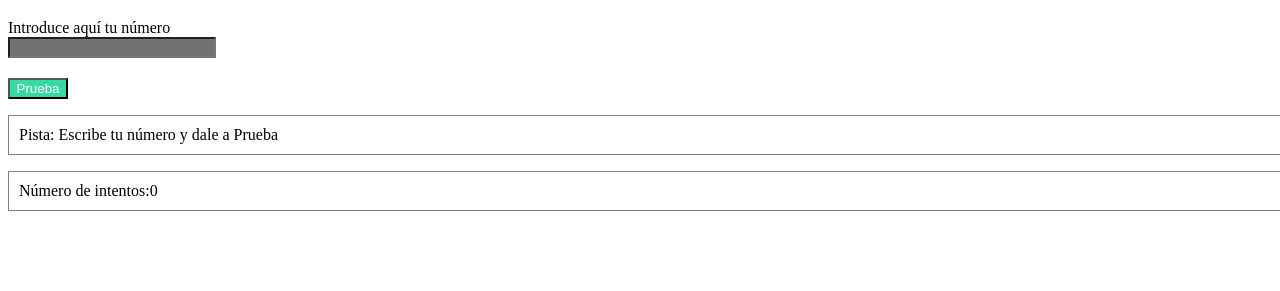
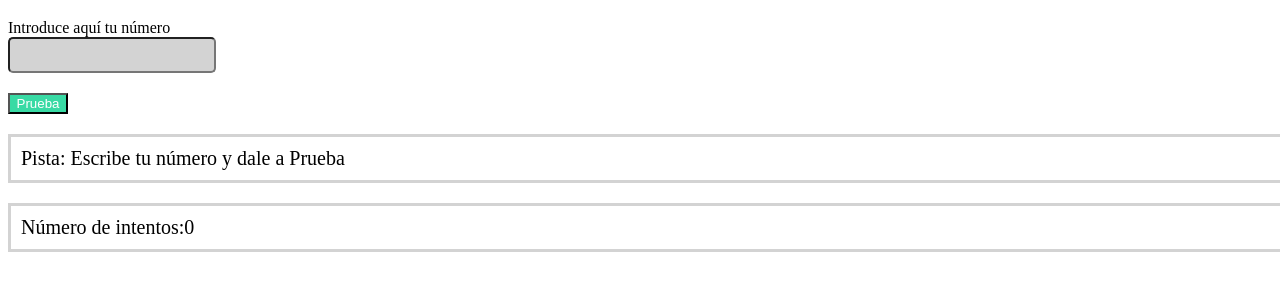
Before and after one commit to Adalab/modulo-2-evaluacion-intermedia-Ginagonzalezgut, a plain HTML site: page index.html in a window 1280 px wide. Shown: the part 61-352 px from the top of the page. Drawn offline with Linux system fonts and the light colour scheme.

Commit message:
add new styles

```diff
--- a/index.html
+++ b/index.html
@@ -9,7 +9,7 @@
   <body>
     <h1 class="title">Adivina el número</h1>
     <form class="form" action="">
-      <label for="number">Introduce aquí tu número</label>
+      <label class="Title__two" for="number">Introduce aquí tu número</label>
       <input
         class="number__input js-input-number"
         type="number"
--- a/style.css
+++ b/style.css
@@ -4,8 +4,10 @@
 }
 
 .number__input {
-  background-color: rgb(117, 113, 113);
+  background-color: lightgrey;
   width: 200px;
+  height: 30px;
+  border-radius: 5px;
   margin-bottom: 20px;
 }
 .number__proof {
@@ -16,6 +18,7 @@
 .paragraph__clue,
 .paragraph__numberoftries {
   width: 100%;
-  border: 1px solid grey;
+  border: 3px solid lightgrey;
   padding: 10px;
+  font-size: 20px;
 }
```
